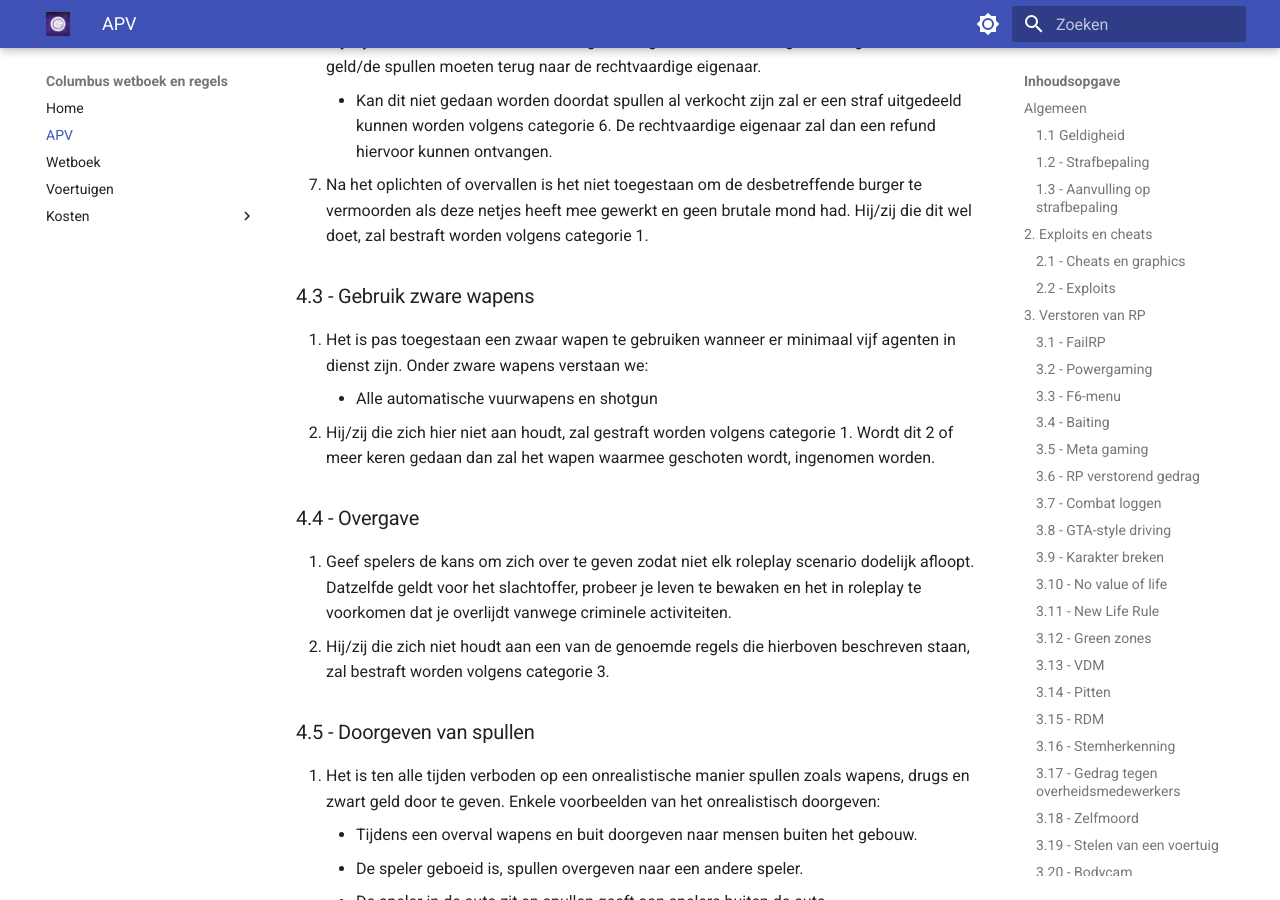
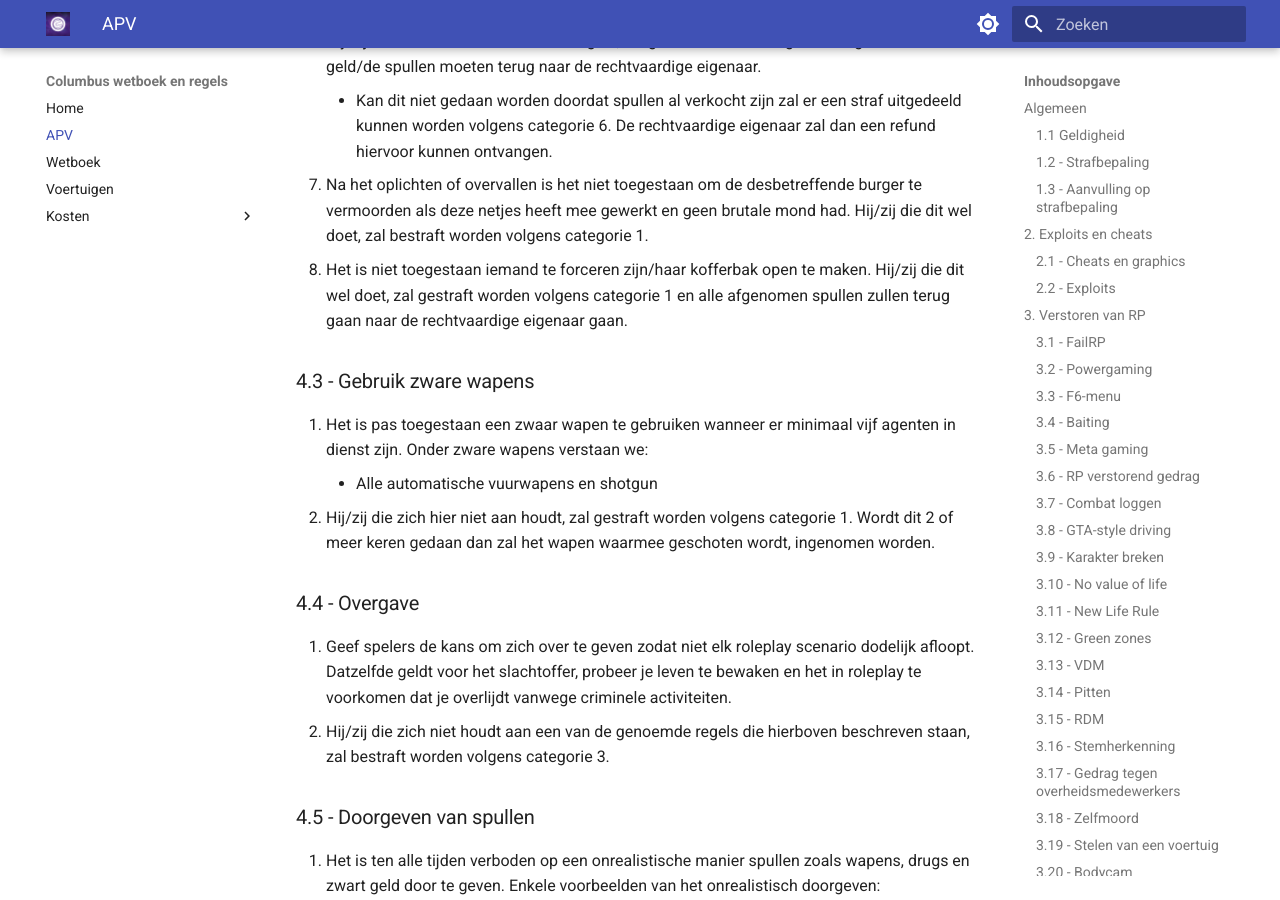
Before and after one commit to FabioK180/Columbus, an MkDocs documentation site: the page built from docs/apv.md, in a window 1280 px wide and 900 px high, scrolled down 14986 px. Built offline with MkDocs 1.6.1 and Material for MkDocs 9.7.7, drawn with Linux system fonts in a browser that asks for light colours.

Commit message:
apv 4.2 toevoeging

```diff
--- a/docs/apv.md
+++ b/docs/apv.md
@@ -303,6 +303,7 @@ Mocht dit 2 keer of vaker overtreden zijn dan zal het gebruikte wapen bij de ove
 6. Hij/zij die zich niet houdt aan deze regels, zal gestraft worden volgens categorie 3 en het geld/de spullen moeten terug naar de rechtvaardige eigenaar.
     * Kan dit niet gedaan worden doordat spullen al verkocht zijn zal er een straf uitgedeeld kunnen worden volgens categorie 6. De rechtvaardige eigenaar zal dan een refund hiervoor kunnen ontvangen.
 7. Na het oplichten of overvallen is het niet toegestaan om de desbetreffende burger te vermoorden als deze netjes heeft mee gewerkt en geen brutale mond had. Hij/zij die dit wel doet, zal bestraft worden volgens categorie 1.
+8. Het is niet toegestaan iemand te forceren zijn/haar kofferbak open te maken. Hij/zij die dit wel doet, zal gestraft worden volgens categorie 1 en alle afgenomen spullen zullen terug gaan naar de rechtvaardige eigenaar gaan.
 
 ### 4.3 - Gebruik zware wapens
 1. Het is pas toegestaan een zwaar wapen te gebruiken wanneer er minimaal vijf agenten in dienst zijn. Onder zware wapens verstaan we:
```
